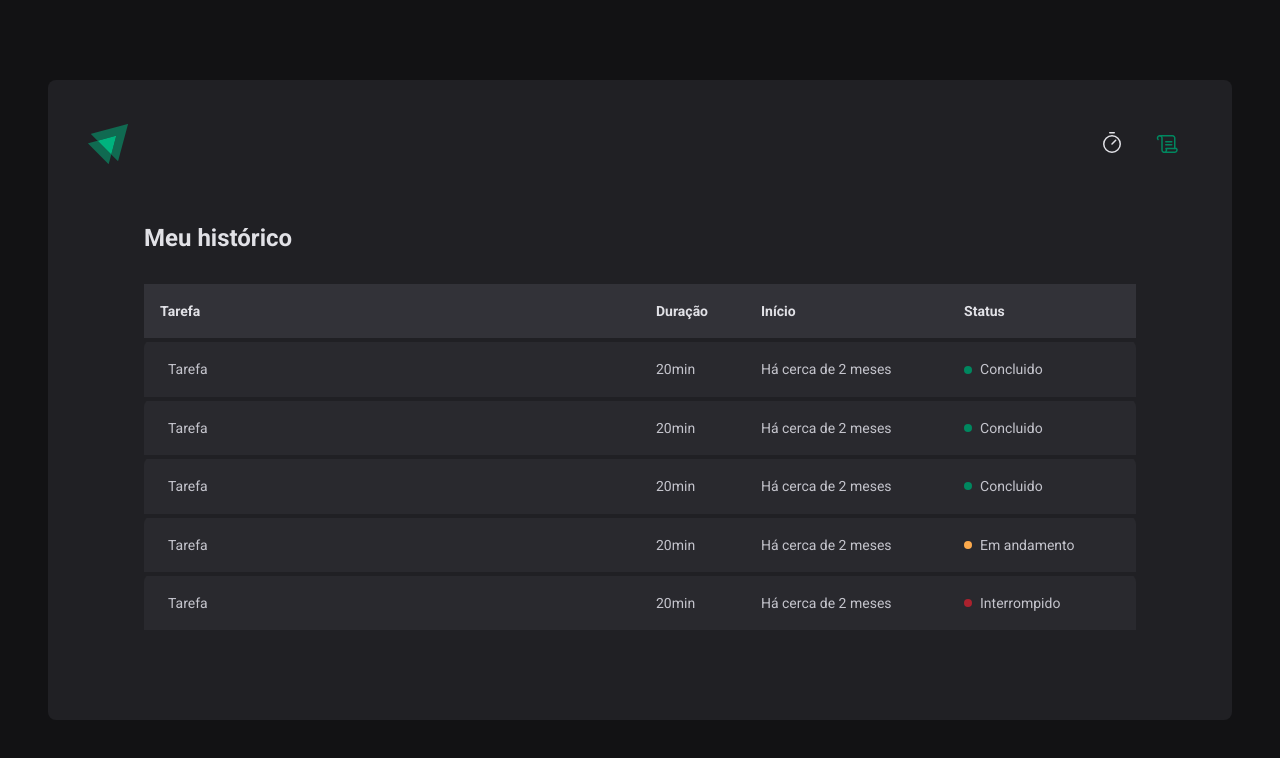
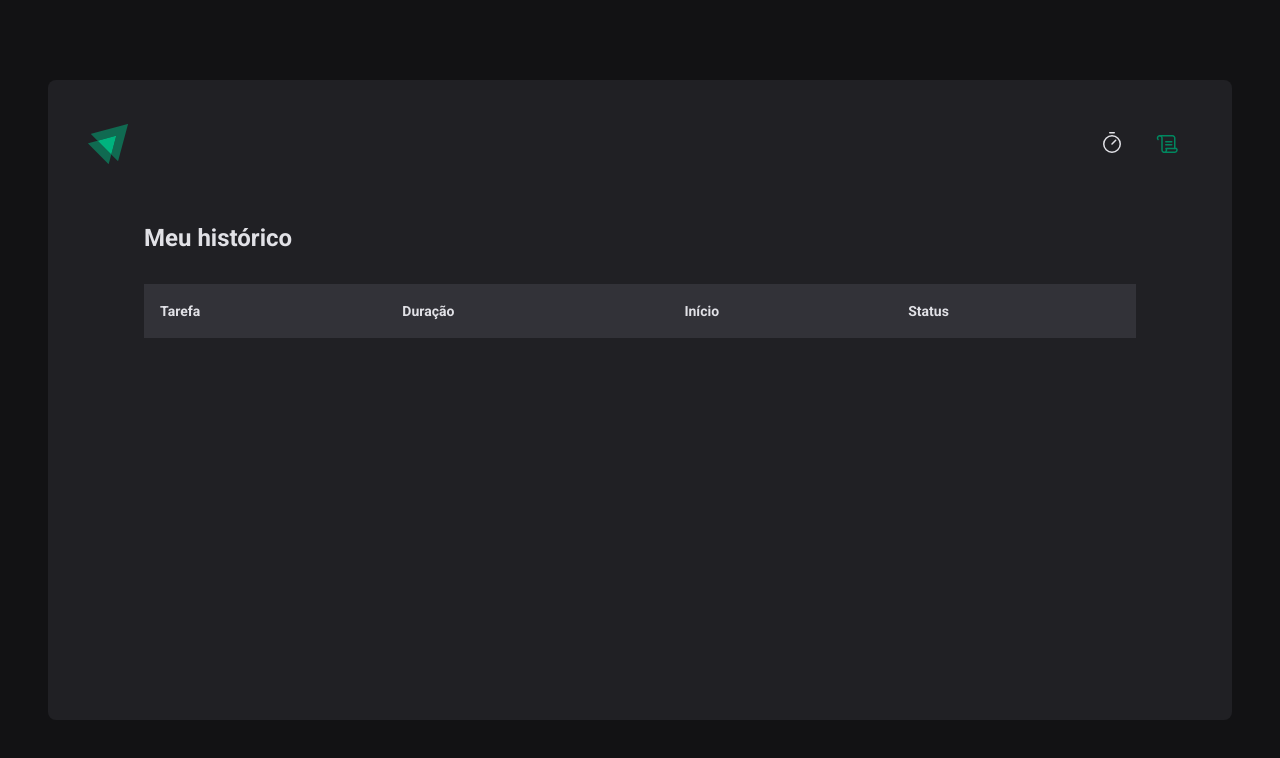
Before and after one commit to geovanarochamp/pomodoro-timer-react, a React (Vite) app: page /history in a window 1280 px wide. Shown: the top 758 px of the page. Built offline with nearby package versions, Linux system fonts and the light colour scheme.

Commit message:
list history

```diff
--- a/src/App.tsx
+++ b/src/App.tsx
@@ -4,12 +4,15 @@ import { Router } from './Router'
 
 import { defaultTheme } from './styles/themes/default'
 import { GlobalStyle } from './styles/themes/global'
+import { CyclesContextProvider } from './contexts/CyclesContext'
 
 export function App() {
 	return (
 		<ThemeProvider theme={defaultTheme}>
 			<BrowserRouter>
-				<Router />
+				<CyclesContextProvider>
+					<Router />
+				</CyclesContextProvider>
 			</BrowserRouter>
 			<GlobalStyle />
 		</ThemeProvider>
--- /dev/null
+++ b/src/contexts/CyclesContext.tsx
@@ -0,0 +1,102 @@
+import { createContext, ReactNode, useState, useReducer } from 'react'
+
+interface Cycle {
+	id: string
+	task: string
+	minutesAmount: number
+	startDate: Date
+	interruptedDate?: Date
+	finishedDate?: Date
+}
+
+interface CreateCycleData {
+	task: string
+	minutesAmount: number
+}
+
+interface CyclesContextType {
+	cycles: Cycle[]
+	activeCycle: Cycle | undefined
+	activeCycleId: string | null
+	amountSecondsPassed: number
+	markCurrentCycleAsFinished: () => void
+	setSecondsPassed: (seconds: number) => void
+	createNewCycle: (data: CreateCycleData) => void
+	interruptCurrentCycle: () => void
+}
+
+export const CyclesContext = createContext({} as CyclesContextType)
+
+interface CyclesContextProviderPros {
+	children: ReactNode
+}
+
+export function CyclesContextProvider({ children }: CyclesContextProviderPros) {
+	const [cycles, setCycles] = useReducer((state: Cycle[], action) => {
+		return state
+	}, [])
+
+	const [activeCycleId, setActiveCycleId] = useState<string | null>(null)
+	const [amountSecondsPassed, setAmountSecondsPassed] = useState(0)
+
+	const activeCycle = cycles.find((cycle) => cycle.id === activeCycleId)
+
+	function setSecondsPassed(seconds: number) {
+		setAmountSecondsPassed(seconds)
+	}
+
+	function markCurrentCycleAsFinished() {
+		setCycles((state) =>
+			state.map((cycle) => {
+				if (cycle.id === activeCycleId) {
+					return { ...cycle, finishedDate: new Date() }
+				} else {
+					return cycle
+				}
+			}),
+		)
+	}
+
+	function createNewCycle(data: CreateCycleData) {
+		const newCycle: Cycle = {
+			id: String(new Date().getTime()),
+			task: data.task,
+			minutesAmount: data.minutesAmount,
+			startDate: new Date(),
+		}
+
+		setCycles((state) => [...state, newCycle])
+		setActiveCycleId(newCycle.id)
+		setAmountSecondsPassed(0)
+	}
+
+	function interruptCurrentCycle() {
+		setCycles((state) =>
+			cycles.map((cycle) => {
+				if (cycle.id === activeCycleId) {
+					return { ...cycle, interruptedDate: new Date() }
+				} else {
+					return cycle
+				}
+			}),
+		)
+		setActiveCycleId(null)
+	}
+
+	return (
+		<CyclesContext.Provider
+			value={{
+				cycles,
+				activeCycle,
+				activeCycleId,
+				markCurrentCycleAsFinished,
+				amountSecondsPassed,
+				setSecondsPassed,
+				createNewCycle,
+				interruptCurrentCycle,
+			}}
+		>
+			{children}
+		</CyclesContext.Provider>
+	)
+}
--- a/src/main.tsx
+++ b/src/main.tsx
@@ -3,7 +3,7 @@ import ReactDOM from 'react-dom/client'
 import { App } from './App'
 
 ReactDOM.createRoot(document.getElementById('root') as HTMLElement).render(
-  <React.StrictMode>
-    <App />
-  </React.StrictMode>,
+	<React.StrictMode>
+		<App />
+	</React.StrictMode>,
 )
--- a/src/pages/History/index.tsx
+++ b/src/pages/History/index.tsx
@@ -1,6 +1,12 @@
+import { useContext } from 'react'
+import { formatDistanceToNow } from 'date-fns'
+import ptBR from 'date-fns/locale/pt-BR'
+import { CyclesContext } from '../../contexts/CyclesContext'
 import { HistoryContainer, HistoryList, Status } from './styles'
 
 export function History() {
+	const { cycles } = useContext(CyclesContext)
+
 	return (
 		<HistoryContainer>
 			<h1>Meu histórico</h1>
@@ -17,46 +23,33 @@ export function History() {
 					</thead>
 
 					<tbody>
-						<tr>
-							<td>Tarefa</td>
-							<td>20min</td>
-							<td>Há cerca de 2 meses</td>
-							<td>
-								<Status statusColor="green">Concluido</Status>
-							</td>
-						</tr>
-						<tr>
-							<td>Tarefa</td>
-							<td>20min</td>
-							<td>Há cerca de 2 meses</td>
-							<td>
-								<Status statusColor="green">Concluido</Status>
-							</td>
-						</tr>
-						<tr>
-							<td>Tarefa</td>
-							<td>20min</td>
-							<td>Há cerca de 2 meses</td>
-							<td>
-								<Status statusColor="green">Concluido</Status>
-							</td>
-						</tr>
-						<tr>
-							<td>Tarefa</td>
-							<td>20min</td>
-							<td>Há cerca de 2 meses</td>
-							<td>
-								<Status statusColor="yellow">Em andamento</Status>
-							</td>
-						</tr>
-						<tr>
-							<td>Tarefa</td>
-							<td>20min</td>
-							<td>Há cerca de 2 meses</td>
-							<td>
-								<Status statusColor="red">Interrompido</Status>
-							</td>
-						</tr>
+						{cycles.map((cycle) => {
+							return (
+								<tr key={cycle.id}>
+									<td>{cycle.task}</td>
+									<td>{cycle.minutesAmount} minutos</td>
+									<td>
+										{formatDistanceToNow(cycle.startDate, {
+											addSuffix: true,
+											locale: ptBR,
+										})}
+									</td>
+									<td>
+										{cycle.finishedDate && (
+											<Status statusColor="green">Concluído </Status>
+										)}
+
+										{cycle.interruptedDate && (
+											<Status statusColor="red">Interrompido </Status>
+										)}
+
+										{!cycle.finishedDate && !cycle.interruptedDate && (
+											<Status statusColor="yellow">Em andamento</Status>
+										)}
+									</td>
+								</tr>
+							)
+						})}
 					</tbody>
 				</table>
 			</HistoryList>
--- /dev/null
+++ b/src/pages/Home/components/Countdown/index.tsx
@@ -0,0 +1,71 @@
+import { differenceInSeconds } from 'date-fns'
+import { useContext, useEffect } from 'react'
+import { CyclesContext } from '../../../../contexts/CyclesContext'
+import { CountDownContainer, Separator } from './styles'
+
+export function Countdown() {
+	const {
+		activeCycle,
+		activeCycleId,
+		markCurrentCycleAsFinished,
+		amountSecondsPassed,
+		setSecondsPassed,
+	} = useContext(CyclesContext)
+
+	const totalSeconds = activeCycle ? activeCycle.minutesAmount * 60 : 0
+
+	useEffect(() => {
+		let interval: number
+
+		if (activeCycle) {
+			interval = setInterval(() => {
+				const seccondsDifference = differenceInSeconds(
+					new Date(),
+					activeCycle.startDate,
+				)
+
+				if (seccondsDifference >= totalSeconds) {
+					markCurrentCycleAsFinished()
+					setSecondsPassed(totalSeconds)
+					clearInterval(interval)
+				} else {
+					setSecondsPassed(seccondsDifference)
+				}
+			}, 1000)
+		}
+
+		return () => {
+			clearInterval(interval)
+		}
+	}, [
+		activeCycle,
+		totalSeconds,
+		activeCycleId,
+		setSecondsPassed,
+		markCurrentCycleAsFinished,
+	])
+
+	const currentSeconds = activeCycle ? totalSeconds - amountSecondsPassed : 0
+
+	const minutesAmount = Math.floor(currentSeconds / 60)
+	const secondsAmount = currentSeconds % 60
+
+	const minutes = String(minutesAmount).padStart(2, '0')
+	const seconds = String(secondsAmount).padStart(2, '0')
+
+	useEffect(() => {
+		if (activeCycle) {
+			document.title = `${minutes}:${seconds}`
+		}
+	})
+
+	return (
+		<CountDownContainer>
+			<span>{minutes[0]}</span>
+			<span>{minutes[1]}</span>
+			<Separator>:</Separator>
+			<span>{seconds[0]}</span>
+			<span>{seconds[1]}</span>
+		</CountDownContainer>
+	)
+}
--- /dev/null
+++ b/src/pages/Home/components/Countdown/styles.ts
@@ -0,0 +1,27 @@
+import styled from 'styled-components'
+
+export const CountDownContainer = styled.div`
+	font-family: 'Roboto Mono', monospace;
+	font-size: 10rem;
+	line-height: 8rem;
+	color: ${(props) => props.theme['gray-100']};
+
+	display: flex;
+	gap: 1rem;
+
+	span {
+		background: ${(props) => props.theme['gray-700']};
+		padding: 2rem 1rem;
+		border-radius: 8px;
+	}
+`
+
+export const Separator = styled.div`
+	padding: 2rem 0;
+	color: ${(props) => props.theme['green-500']};
+	width: 4rem;
+	overflow: hidden;
+
+	display: flex;
+	justify-content: center;
+`
--- /dev/null
+++ b/src/pages/Home/components/NewCycleForm/index.tsx
@@ -0,0 +1,44 @@
+import { FormContainer, MinutesAmountInput, TaskInput } from './styles'
+import { useContext } from 'react'
+import { CyclesContext } from '../../../../contexts/CyclesContext'
+import { useFormContext } from 'react-hook-form'
+
+export function NewCycleForm() {
+	const { activeCycle } = useContext(CyclesContext)
+	const { register } = useFormContext()
+
+	return (
+		<FormContainer>
+			<label htmlFor="task">Vou trabalhar em</label>
+			<TaskInput
+				id="task"
+				type="text"
+				list="task-suggestions"
+				placeholder="Dê um nome para o seu projeto"
+				disabled={!!activeCycle}
+				{...register('task')}
+			/>
+
+			<datalist id="task-suggestions">
+				<option value="Projeto 1" />
+				<option value="Projeto 2" />
+				<option value="Projeto 3" />
+				<option value="Banana" />
+			</datalist>
+
+			<label htmlFor="minutesAmount">durante</label>
+			<MinutesAmountInput
+				type="number"
+				id="minutesAmount"
+				placeholder="00"
+				step={5}
+				min={5}
+				max={60}
+				disabled={!!activeCycle}
+				{...register('minutesAmount', { valueAsNumber: true })}
+			/>
+
+			<span>minutos.</span>
+		</FormContainer>
+	)
+}
--- /dev/null
+++ b/src/pages/Home/components/NewCycleForm/styles.ts
@@ -0,0 +1,44 @@
+import styled from 'styled-components'
+
+export const FormContainer = styled.div`
+	width: 100%;
+	display: flex;
+	align-items: center;
+	justify-content: center;
+	gap: 0.5rem;
+	color: ${(props) => props.theme['gray-100']};
+	font-size: 1.125rem;
+	font-weight: bold;
+	flex-wrap: wrap;
+`
+const BaseInput = styled.input`
+	background: transparent;
+	height: 2.5rem;
+	border: none;
+	border-bottom: 2px solid ${(props) => props.theme['gray-500']};
+	font-weight: bold;
+	font-size: 1.125rem;
+	padding: 0 0.5rem;
+	color: ${(props) => props.theme['gray-100']};
+
+	&:focus {
+		box-shadow: none;
+		border-color: ${(props) => props.theme['green-500']};
+	}
+
+	&::placeholder {
+		color: ${(props) => props.theme['gray-500']};
+	}
+`
+
+export const TaskInput = styled(BaseInput)`
+	flex: 1;
+
+	&::-webkit-calendar-picker-indicator {
+		display: none !important;
+	}
+`
+
+export const MinutesAmountInput = styled(BaseInput)`
+	width: 4rem;
+`
--- a/src/pages/Home/styles.ts
+++ b/src/pages/Home/styles.ts
@@ -16,75 +16,7 @@ export const HomeContainer = styled.main`
 	}
 `
 
-export const FormContainer = styled.div`
-	width: 100%;
-	display: flex;
-	align-items: center;
-	justify-content: center;
-	gap: 0.5rem;
-	color: ${(props) => props.theme['gray-100']};
-	font-size: 1.125rem;
-	font-weight: bold;
-	flex-wrap: wrap;
-`
-const BaseInput = styled.input`
-	background: transparent;
-	height: 2.5rem;
-	border: none;
-	border-bottom: 2px solid ${(props) => props.theme['gray-500']};
-	font-weight: bold;
-	font-size: 1.125rem;
-	padding: 0 0.5rem;
-	color: ${(props) => props.theme['gray-100']};
-
-	&:focus {
-		box-shadow: none;
-		border-color: ${(props) => props.theme['green-500']};
-	}
-
-	&::placeholder {
-		color: ${(props) => props.theme['gray-500']};
-	}
-`
-
-export const TaskInput = styled(BaseInput)`
-	flex: 1;
-
-	&::-webkit-calendar-picker-indicator {
-		display: none !important;
-	}
-`
-
-export const MinutesAmountInput = styled(BaseInput)`
-	width: 4rem;
-`
-
-export const CountDownContainer = styled.div`
-	font-family: 'Roboto Mono', monospace;
-	font-size: 10rem;
-	line-height: 8rem;
-	color: ${(props) => props.theme['gray-100']};
-
-	display: flex;
-	gap: 1rem;
-
-	span {
-		background: ${(props) => props.theme['gray-700']};
-		padding: 2rem 1rem;
-		border-radius: 8px;
-	}
-`
-
-export const Separator = styled.div`
-	padding: 2rem 0;
-	color: ${(props) => props.theme['green-500']};
-	width: 4rem;
-	overflow: hidden;
-
-	display: flex;
-	justify-content: center;
-`
-export const StartCountDownButton = styled.button`
+export const BaseCountDownButton = styled.button`
 	width: 100%;
 	border: none;
 	padding: 1rem;
@@ -99,15 +31,26 @@ export const StartCountDownButton = styled.button`
 
 	cursor: pointer;
 
-	background: ${(props) => props.theme['green-500']};
 	color: ${(props) => props.theme['gray-100']};
 
 	&:disabled {
 		opacity: 0.7;
 		cursor: not-allowed;
 	}
+`
+
+export const StartCountDownButton = styled(BaseCountDownButton)`
+	background: ${(props) => props.theme['green-500']};
 
 	&:not(:disabled):hover {
 		background: ${(props) => props.theme['green-700']};
 	}
 `
+
+export const StopCountDownButton = styled(BaseCountDownButton)`
+	background: ${(props) => props.theme['red-500']};
+
+	&:not(:disabled):hover {
+		background: ${(props) => props.theme['red-700']};
+	}
+`
```
Also changed, not shown: src/pages/Home/index.tsx (+29 -107 lines), 1 other file (tests, documents, lock files or other folders).
